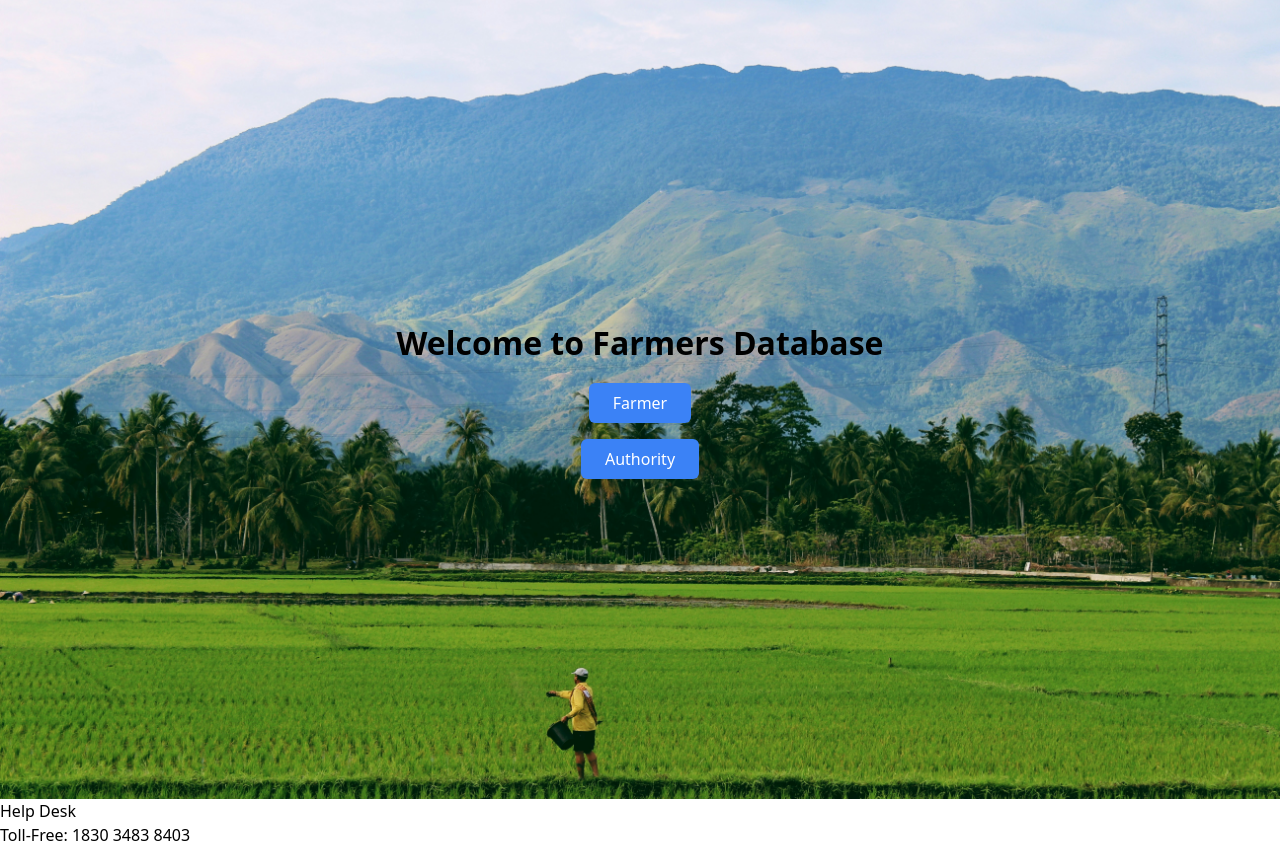
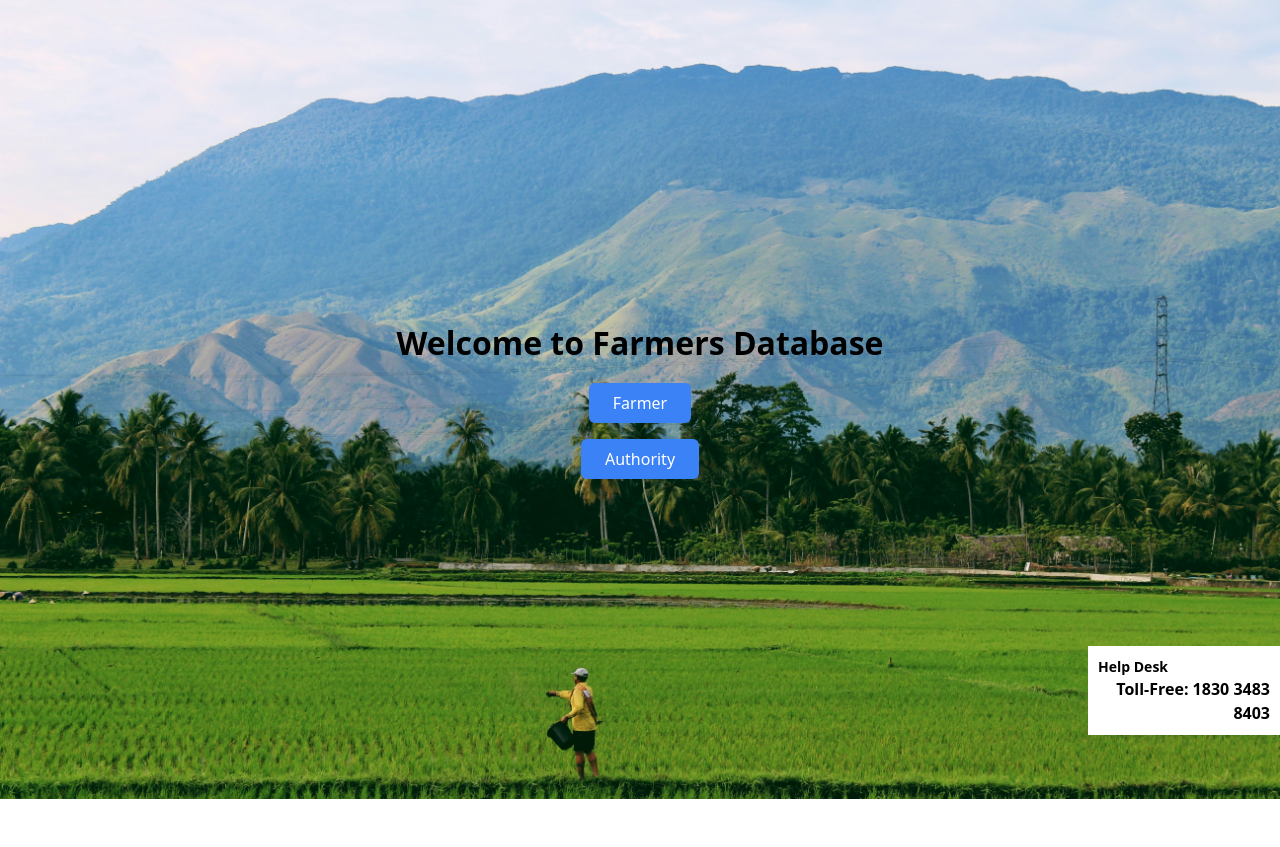
Before and after one commit to prudhvi-machana/Agrinexus, a Flask app: page / in a window 1280 px wide. Shown: the part 65-912 px from the top of the page. After the commit the page ends 864 px from the top, so only its background shows below. Run offline with Flask 3, Linux system fonts and the light colour scheme; some libraries are stand-ins or nearby versions.

Commit message:
Update home.css

```diff
--- a/static/css/home.css
+++ b/static/css/home.css
@@ -47,3 +47,27 @@
 .btn-login:hover {
     background-color: #2563eb; /* Tailwind's blue-500 */
 }
+
+.footer {
+    position: fixed;
+    bottom: 0;
+    right: 0;
+    padding: 10px;
+    background-color: white;
+    color: black;
+    text-align: right;
+    width: 15%;
+    font-size: 14px;
+}
+
+.help-desk {
+    display: flex;
+    flex-direction: column;
+    align-items: flex-start;
+    font-weight: bold;
+}
+
+.contact-number {
+    font-size: 16px;
+    font-weight: bold;
+}
```
